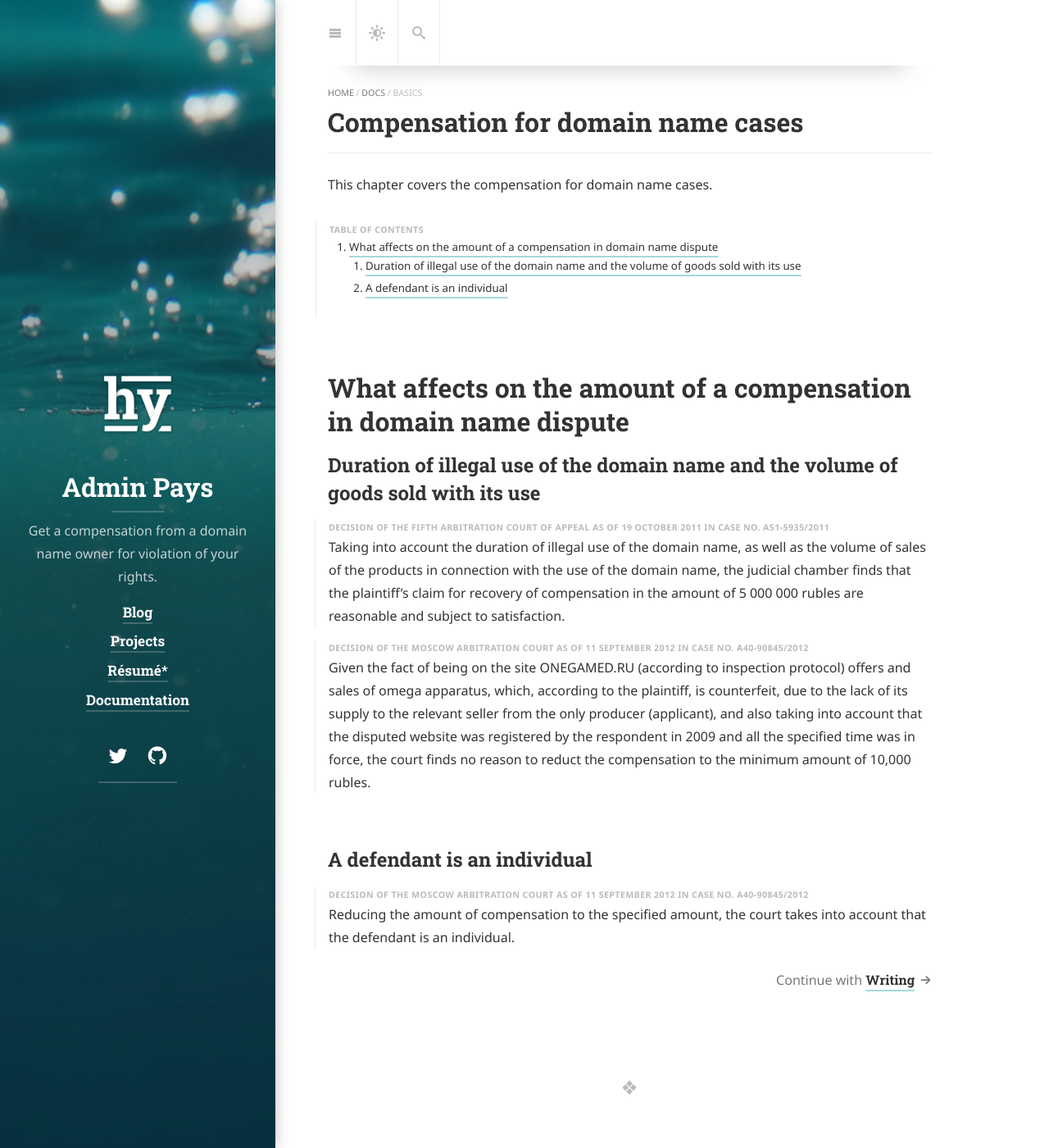
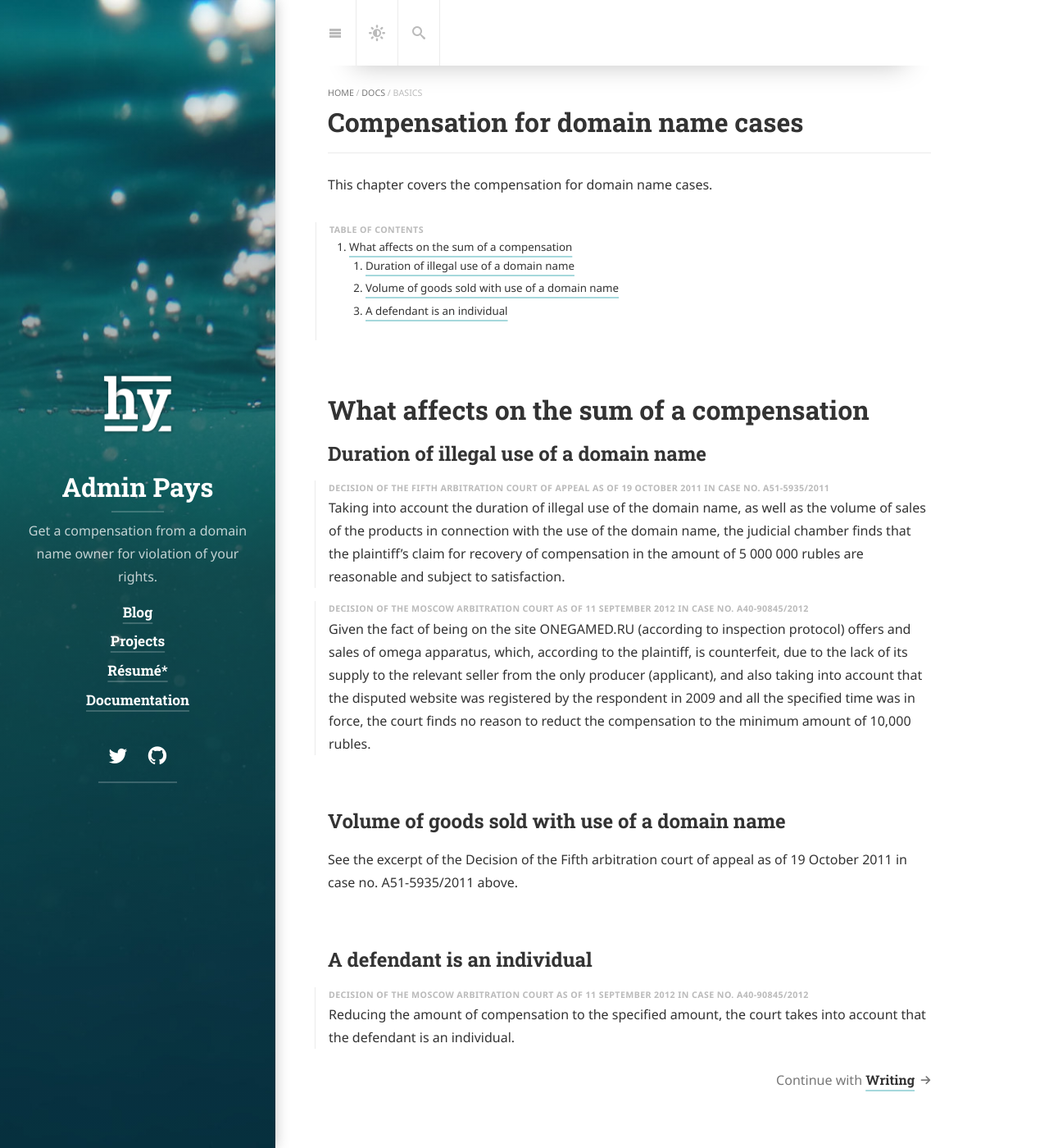
Before and after one commit to xCounsel/adminpays, a Jekyll site: the page built from docs/basics.md, in a window 1280 px wide and 1400 px high. Shown: the whole window at 82% size. Built offline with Jekyll 4.4.1, drawn with Linux system fonts in a browser that asks for light colours; cached includes are drawn as plain includes; nearby versions of some CDN libraries; some web fonts are replaced; library files that are not in the unit come from our copies.

Commit message:
Update basics.md

```diff
--- a/docs/basics.md
+++ b/docs/basics.md
@@ -14,9 +14,9 @@ This chapter covers the compensation for domain name cases.
 
 
 
-# What affects on the amount of a compensation in domain name dispute
+# What affects on the sum of a compensation
 
-## Duration of illegal use of the domain name and the volume of goods sold with its use
+## Duration of illegal use of a domain name
 
 Taking into account the duration of illegal use of the domain name, as well as the volume of sales of the products in connection with the use of the domain name, the judicial chamber finds that the plaintiff's claim for recovery of compensation in the amount of 5 000 000 rubles are reasonable and subject to satisfaction.
 {:.note title="Decision of the Fifth arbitration court of appeal as of 19 October 2011 in case no. A51-5935/2011"}
@@ -25,6 +25,9 @@ Taking into account the duration of illegal use of the domain name, as well as t
 Given the fact of being on the site ONEGAMED.RU (according to inspection protocol) offers and sales of omega apparatus, which, according to the plaintiff, is counterfeit, due to the lack of its supply to the relevant seller from the only producer (applicant), and also taking into account that the disputed website was registered by the respondent in 2009 and all the specified time was in force, the court finds no reason to reduct the compensation to the minimum amount of 10,000 rubles.
 {:.note title="Decision of the Moscow Arbitration court as of 11 September 2012 in case no. А40-90845/2012"}
 
+## Volume of goods sold with use of a domain name
+
+See the excerpt of the Decision of the Fifth arbitration court of appeal as of 19 October 2011 in case no. A51-5935/2011 above.
 
 ## A defendant is an individual
 
```
